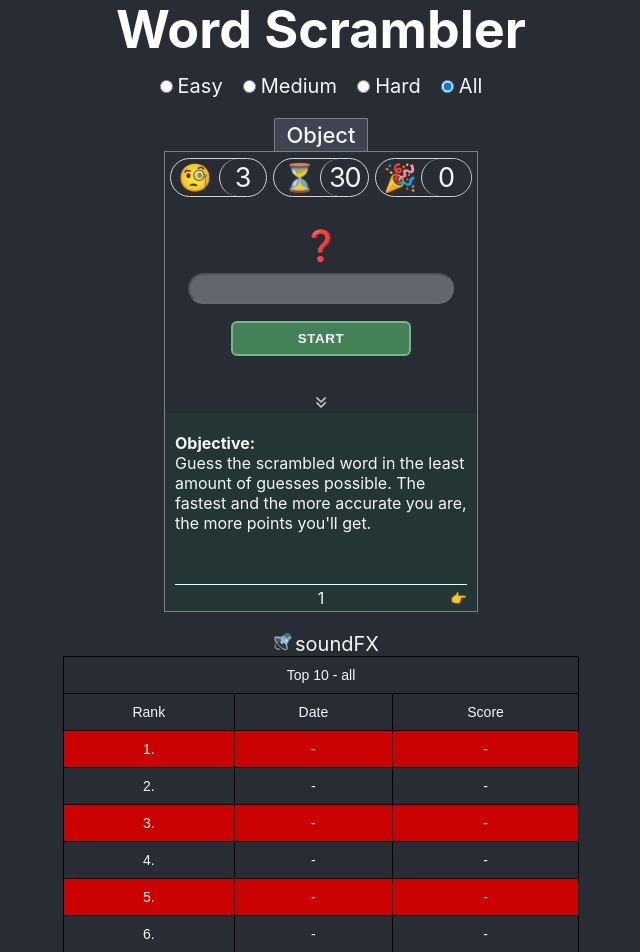
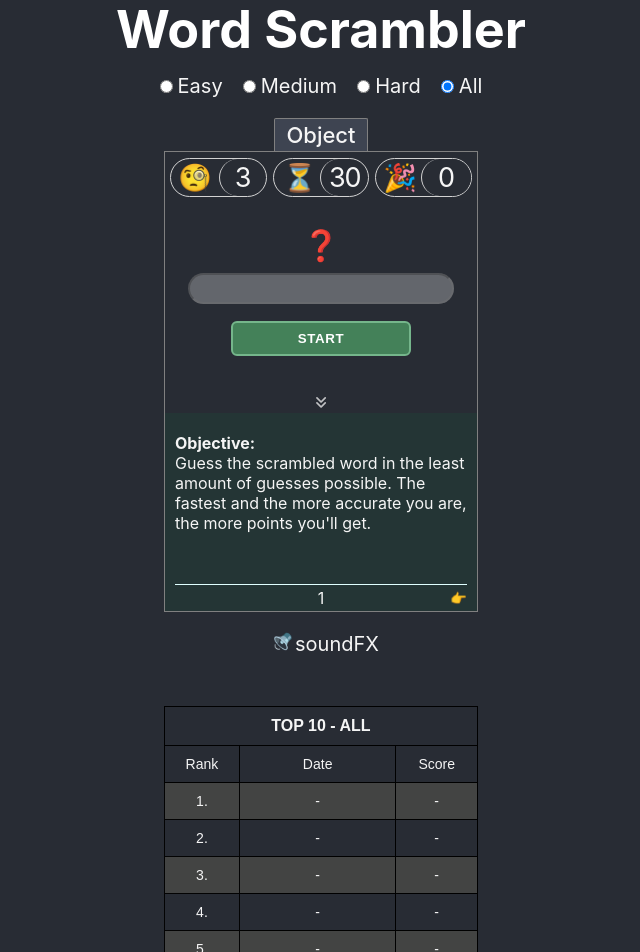
Before and after one commit to hugCarvalho/wordScrambler, a React (Create React App) app: page / in a window 1280 px wide. Shown: the top 952 px of the page, without its empty margins (319-959 px from the left). Built offline with nearby package versions, Linux system fonts and the light colour scheme.

Commit message:
Highscores: finished implementing logic - still no localStorage

```diff
--- a/src/App.js
+++ b/src/App.js
@@ -13,8 +13,8 @@ import initArr from "./data/testData";
 import GameDifficulty from "./components/GameDifficulty/GameDifficulty";
 import DisplayCategory from "./components/DisplayCategory/DisplayCategory";
 import Audio from "./components/Audio/Audio";
+import HighScores from "./components/Scoreboard/HighScores";
 // import Scoreboard, { Top10 } from "./components/Scoreboard/Scoreboard";
-import { HighScores } from "./components/Scoreboard/Scoreboard";
 // import Backdrop from "./components/Backdrop/Backdrop";
 // import AnimationsDisplay from "./components/AnimationsDisplay/AnimationsDisplay";
 // import WarningHandling from "./components/WarningHandling/WarningHandling";
@@ -53,6 +53,7 @@ function App() {
   const [options, setOptions] = useState(gameOptions);
   const [array, setArray] = useState(initArr);
   const [allScores, setAllScores] = useState(initScores);
+  const [updatedAllScores, setUpdatedAllScores] = useState(initScores);
   //MAIN STATE
   const [difficulty, setDifficulty] = useState("all");
   const [gameStatus, setGameStatus] = useState("onLoad"); // "onLoad", "playing", "ended"
@@ -208,18 +209,18 @@ function App() {
     }
   }, [correctWord, countdown, gameStatus, guessesLeft, options]);
 
-  // useEffect(() => {
-  //   if (gameWon === "yes") {
-  //     setAllScores(state => [
-  //       ...state,
-  //       state[difficulty].push({
-  //         id: state.length + 1,
-  //         date: Date.now(),
-  //         score: score,
-  //       }),
-  //     ]);
-  //   }
-  // }, [gameWon, score, difficulty]);
+  useEffect(() => {
+    if (gameWon === "yes") {
+      let res = { ...allScores };
+      res[difficulty].push({
+        id: Math.random(), //TODO: change to uuid?
+        date: new Date().toLocaleDateString("de-DE"),
+        score: score,
+      });
+      console.log("Add game score to", res[difficulty], res);
+      setUpdatedAllScores(res);
+    }
+  }, [gameWon, score, difficulty, allScores]);
 
   //LOCALSTORGAGE ⏩ SET
   // useEffect(() => {
@@ -308,7 +309,11 @@ function App() {
           })
         }
       />
-      <HighScores allScores={allScores} difficulty={difficulty} />
+      <HighScores
+        updatedAllScores={updatedAllScores}
+        difficulty={difficulty}
+        numEntries={options.displayHighScores.numEntries}
+      />
     </div>
   );
 }
--- /dev/null
+++ b/src/components/Scoreboard/HighScores.js
@@ -0,0 +1,47 @@
+import React from "react";
+import "./HighScores.scss";
+
+function HighScores({ updatedAllScores, difficulty, numEntries }) {
+  const [highScoreTable, setHighScoreTable] = React.useState([]);
+
+  React.useEffect(() => {
+    //console.log("updatedAllScores", updatedAllScores);
+    let sortedScores = [
+      ...updatedAllScores[difficulty].sort((a, b) => b.score - a.score),
+    ];
+    while (sortedScores.length < numEntries) {
+      sortedScores.push(null);
+    }
+    setHighScoreTable(sortedScores);
+  }, [difficulty, updatedAllScores, numEntries]);
+
+  return (
+    <table className="HighScores">
+      <thead>
+        <tr>
+          <th className="cells" colSpan="3">
+            Top {numEntries} - {difficulty}
+          </th>
+        </tr>
+      </thead>
+      <tbody>
+        <tr>
+          <td className="cells subtitle">Rank</td>
+          <td className="cells subtitle">Date</td>
+          <td className="cells subtitle">Score</td>
+        </tr>
+        {highScoreTable.map((item, i) => {
+          return (
+            <tr key={i}>
+              <td className="cells rank">{`${i + 1}.`}</td>
+              <td className="cells date">{item ? item.date : "-"}</td>
+              <td className="cells score">{item ? item.score : "-"}</td>
+            </tr>
+          );
+        })}
+      </tbody>
+    </table>
+  );
+}
+
+export default HighScores;
--- a/src/components/Scoreboard/HighScores.scss
+++ b/src/components/Scoreboard/HighScores.scss
@@ -1,48 +1,54 @@
 .HighScores {
   border-collapse: collapse;
   border-spacing: 0;
-  min-width: 300px;
-  max-width: 316px;
-  max-width: 516px;
-  width: 80%;
+  // min-width: 314px;
+  // max-width: 314px;
+  width: 314px;
+  //width: 80%;
+  margin-top: 50px;
+  font-size: 1.4rem;
+  font-family: Arial, sans-serif;
+  //border-color: black;
+  margin-bottom: 20px;
 
-  td {
-    border-color: black;
+  th {
+    //border-color: black;
     border-style: solid;
     border-width: 1px;
-    font-family: Arial, sans-serif;
-    font-size: 14px;
+    //font-weight: normal;
     overflow: hidden;
     padding: 10px 5px;
     word-break: normal;
+    text-transform: uppercase;
+    font-size: 1.6rem;
   }
-  th {
-    border-color: black;
+
+  td {
+    //border-color: rgb(0, 0, 0);
     border-style: solid;
     border-width: 1px;
-    font-family: Arial, sans-serif;
-    font-size: 14px;
-    font-weight: normal;
     overflow: hidden;
     padding: 10px 5px;
     word-break: normal;
   }
   .cells {
     border-color: inherit;
-    border-color: black;
-
+    border-color: rgb(0, 0, 0);
     text-align: center;
     vertical-align: top;
   }
   .rank {
     border-color: inherit;
-    border-color: black;
-
+    border-color: rgb(3, 3, 3);
     text-align: center;
     vertical-align: top;
   }
   tr:nth-child(even) {
-    background: rgb(202, 2, 2);
+    background: rgb(67, 68, 67);
+  }
+
+  .date {
+    width: 50%;
   }
   // tr:nth-child(odd) {
   //   background: rgb(110, 85, 85);
--- a/src/components/Scoreboard/Scoreboard.js
+++ b/src/components/Scoreboard/Scoreboard.js
@@ -1,6 +1,5 @@
 import React from "react";
 import "./Scoreboard.scss";
-import "./HighScores.scss";
 
 const DUMMY_DATA = [
   {
@@ -70,68 +69,4 @@ export function Top10({ scoreboard }) {
 
 //TODO: optimize fns
 
-export function HighScores({ allScores, difficulty }) {
-  // console.log(allScores);
-  let [scoreboard, setScoreboard] = React.useState([]);
-
-  React.useEffect(() => {
-    let res = [...allScores[difficulty].sort((a, b) => a - b)];
-    while (res.length < 10) {
-      res.push(null);
-    }
-
-    console.log("RES", res);
-    setScoreboard(res);
-  }, [difficulty, allScores]);
-
-  React.useEffect(() => {
-    console.log("SCOREBOARD", scoreboard.length);
-
-    //sortArr(scoreboard);
-    // console.log("SORT", scoreboard);
-  }, [scoreboard]);
-
-  console.log(scoreboard);
-  // scoreboard.sort((a, b) => a - b);
-  //console.log("ALL SCORES", scoreboard);
-
-  // React.useEffect(() => {
-  //   let highScoresTable = scoreboard;
-
-  //   let gameScore;
-  //   //allScores.sort((a, b) => b.score - a.score);
-
-  //   console.log(scoreboard);
-  // }, [allScores, scoreboard]);
-
-  return (
-    <table className="HighScores">
-      <thead>
-        <tr>
-          <th className="cells" colSpan="3">
-            Top 10 - {difficulty}
-          </th>
-        </tr>
-      </thead>
-      <tbody>
-        <tr>
-          <td className="cells subtitle">Rank</td>
-          <td className="cells subtitle">Date</td>
-          <td className="cells subtitle">Score</td>
-        </tr>
-        {scoreboard &&
-          scoreboard.map((item, i) => {
-            return (
-              <tr key={i}>
-                <td className="cells rank">{`${i + 1}.`}</td>
-                <td className="cells date">{item ? item.date : "-"}</td>
-                <td className="cells score">{item ? item.score : "-"}</td>
-              </tr>
-            );
-          })}
-      </tbody>
-    </table>
-  );
-}
-
 export default Scoreboard;
--- a/src/data/gameOptions.js
+++ b/src/data/gameOptions.js
@@ -6,5 +6,6 @@ const gameOptions = {
   pointsPerTimeLeft: 2,
   pointsPerWordLength: 10,
   soundOn: true,
+  displayHighScores: { yes: true, numEntries: 10 }, //10 -20 -30
 };
 export default gameOptions;
```
Also changed, not shown: 1 other file (tests, documents, lock files or other folders).
